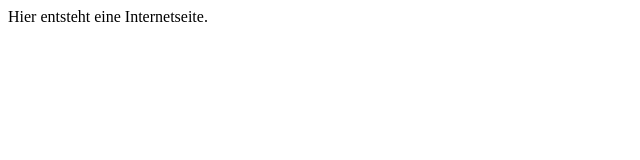
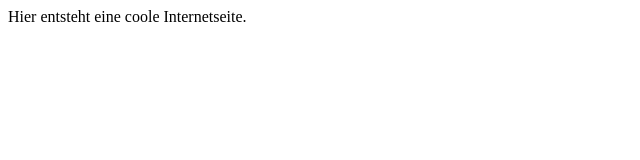
Before and after one commit to tobiasg83/tobiasg83.github.io, a plain HTML site: page index.html in a window 1280 px wide. Shown: the full height of the page, 0-640 px from the left. Drawn offline with Linux system fonts and the light colour scheme.

Commit message:
jetzt ist die Seite cool

```diff
--- a/index.html
+++ b/index.html
@@ -3,6 +3,6 @@
     <title>test page</title>
   </head>
   <body>
-    Hier entsteht eine Internetseite.
+    Hier entsteht eine coole Internetseite.
   </body>
 </html>
```
